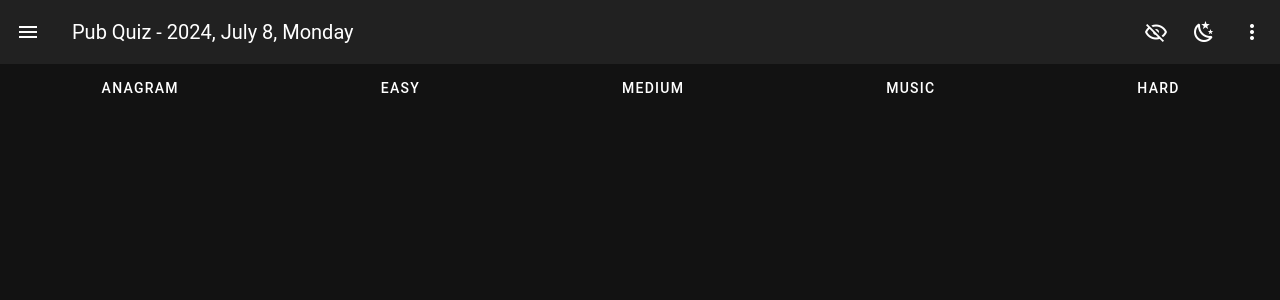
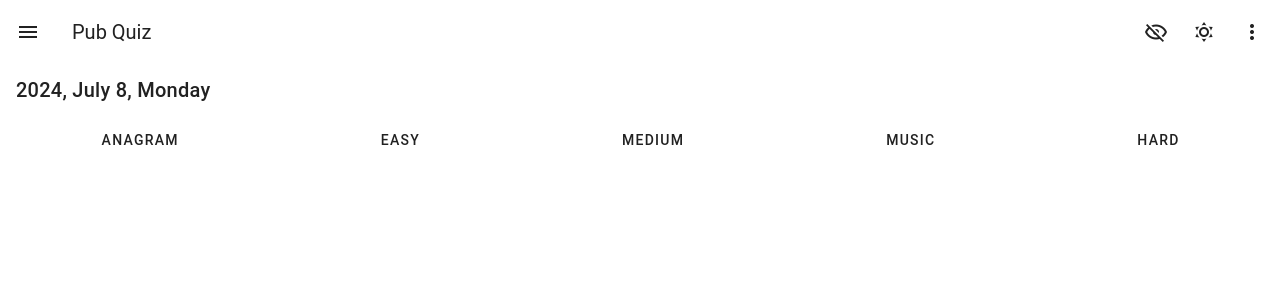
Before and after one commit to pro-dwadler/QuizAPI, a Vue app: page / in a window 1280 px wide. Shown: the top 300 px of the page. Built offline with nearby package versions, Linux system fonts and the light colour scheme.

Commit message:
update UI

```diff
--- a/src/components/Quiz.vue
+++ b/src/components/Quiz.vue
@@ -37,7 +37,7 @@ function exists(obj) {
 <template>
     <v-container fill-height fluid>
         <v-row no-gutters>
-            <v-col cols="1" class="d-flex flex-column justify-space-between">
+            <v-col cols="2" class="d-flex flex-column justify-space-between">
                 <v-btn icon="mdi-chevron-up" variant="plain" @click="prev"></v-btn>
                 <v-item-group v-model="selectedQuery" class="text-center" mandatory>
                     <v-row>
--- a/src/components/Window.vue
+++ b/src/components/Window.vue
@@ -7,7 +7,7 @@
           </template>
 
           <v-app-bar-title>
-            Pub Quiz - {{ quiz.date.year }}, {{ quiz.date.date }}, {{ quiz.date.day }}
+            Pub Quiz
           </v-app-bar-title>
 
           <template v-slot:append>
@@ -28,6 +28,8 @@
       </v-navigation-drawer>
 
         <v-main>
+          <v-card elevation="0" class="mx-auto" :title="`${quiz.date.year}, ${quiz.date.date}, ${quiz.date.day}`">
+          </v-card>
           <v-tabs v-model="tab" bg-color="transparent" grow>
             <v-tab v-for="item in quiz.modules" :key="item.metadata.type.name" :value="item"
               :text="item.metadata.type.name" />
@@ -48,7 +50,7 @@
   import { ref, onMounted, watch } from 'vue'
   import Quiz from './Quiz.vue';
 import { getAllQuiz, getInFormat, getLastQuiz } from '../utils/dataUtil';
-  const theme = ref('dark')
+  const theme = ref('light')
   const tab = ref(null)
   const showAnswer = ref(false)
   const datePicker = ref(false)
```
